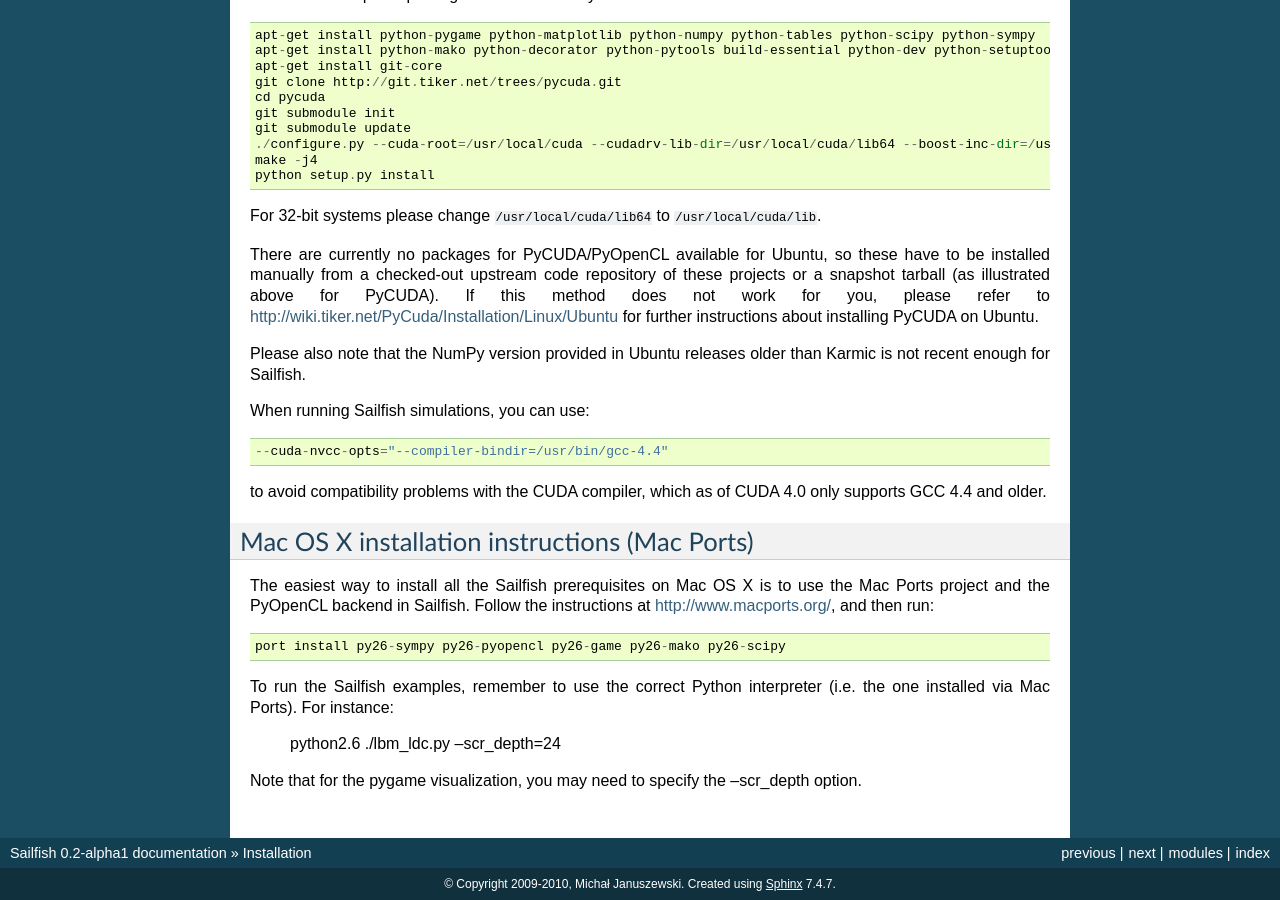
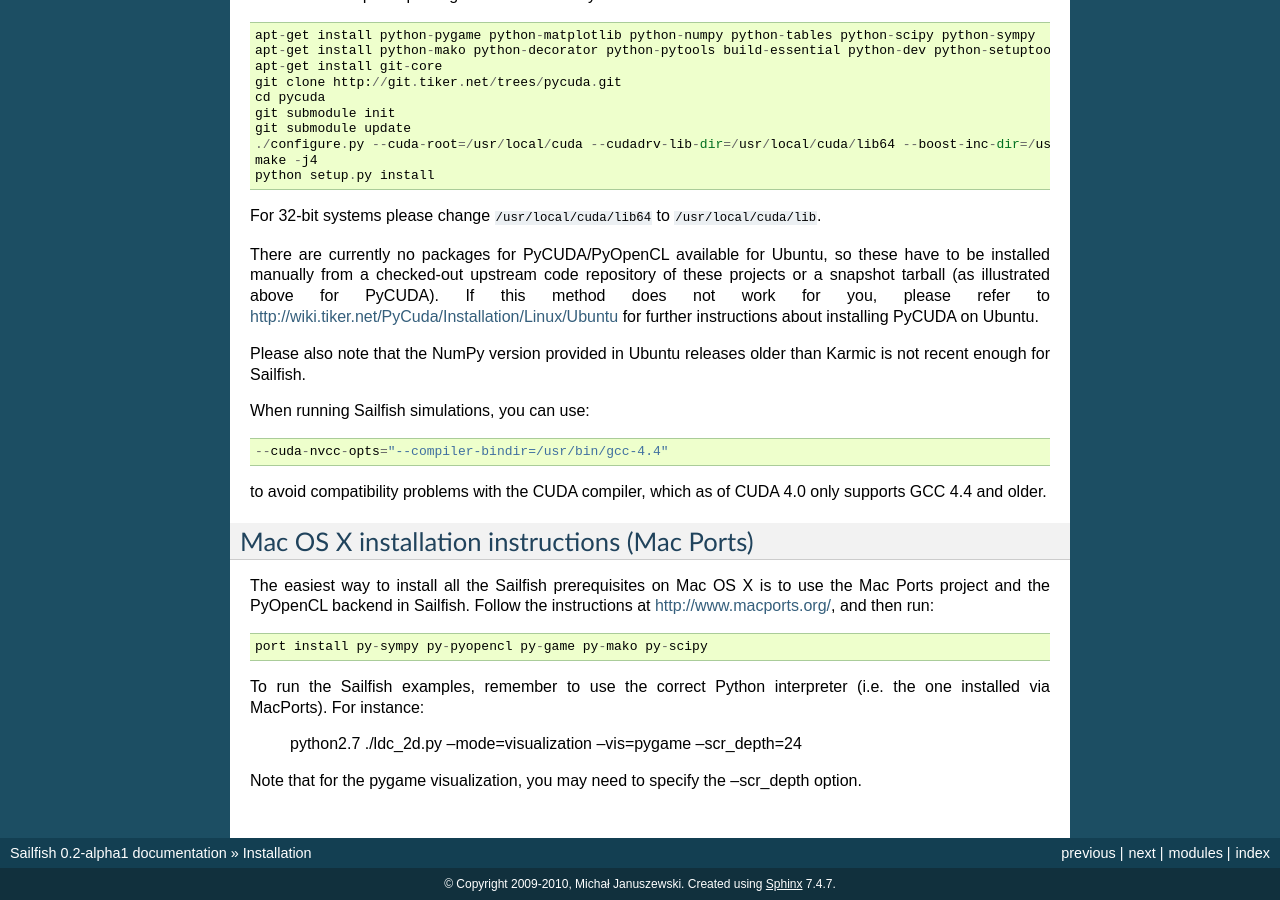
Before and after one commit to sailfish-team/sailfish, a Sphinx documentation site: the page built from doc/installation.rst, in a window 1280 px wide and 900 px high, scrolled down 1217 px. Built offline with Sphinx 7.4.7, drawn with Linux system fonts in a browser that asks for light colours; formulas are drawn with MathJax 3.

Commit message:
Disable inclusion of the reression test results in the main documentation.

```diff
--- a/doc/index.rst
+++ b/doc/index.rst
@@ -76,7 +76,6 @@
    performance
    internals
    testcases
-   regtest
    api
    about
 
--- a/doc/installation.rst
+++ b/doc/installation.rst
@@ -98,11 +98,11 @@
 project and the PyOpenCL backend in Sailfish.  Follow the instructions at http://www.macports.org/,
 and then run::
 
-  port install py26-sympy py26-pyopencl py26-game py26-mako py26-scipy
+  port install py-sympy py-pyopencl py-game py-mako py-scipy
 
 To run the Sailfish examples, remember to use the correct Python interpreter (i.e. the one
-installed via Mac Ports).  For instance:
+installed via MacPorts).  For instance:
 
-  python2.6 ./lbm_ldc.py --scr_depth=24
+  python2.7 ./ldc_2d.py --mode=visualization --vis=pygame --scr_depth=24
 
 Note that for the pygame visualization, you may need to specify the --scr_depth option.
--- a/doc/internals.rst
+++ b/doc/internals.rst
@@ -37,7 +37,7 @@
   :attr:`LBGeometry2D.gy`, and :attr:`LBGeometry3D.gz` attributes
 
 :func:`LBGeometry.blocks` returns a list of :class:`SubdomainSpec` objects.
-This makes it possible build a refined, hierarchical grid (to be implemented;
+This makes it possible to build a refined, hierarchical grid (to be implemented;
 by increasing node density in some subdomains) and to define a sparse domain
 (by returning objects covering only a part of the global coordinate system).
 
```
